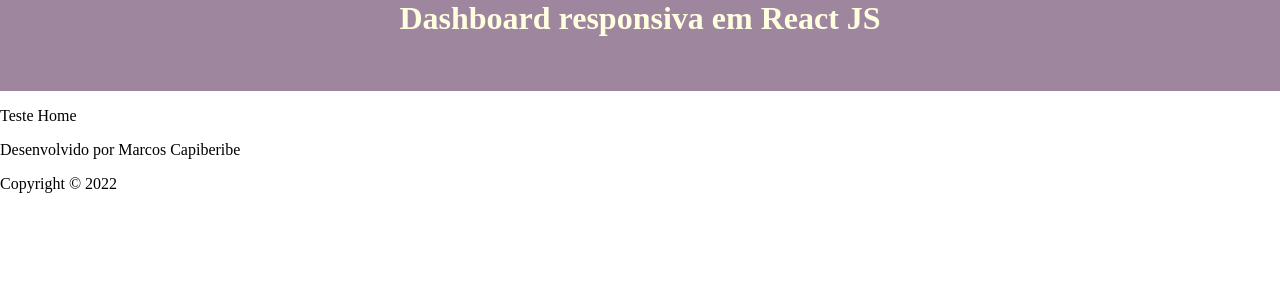
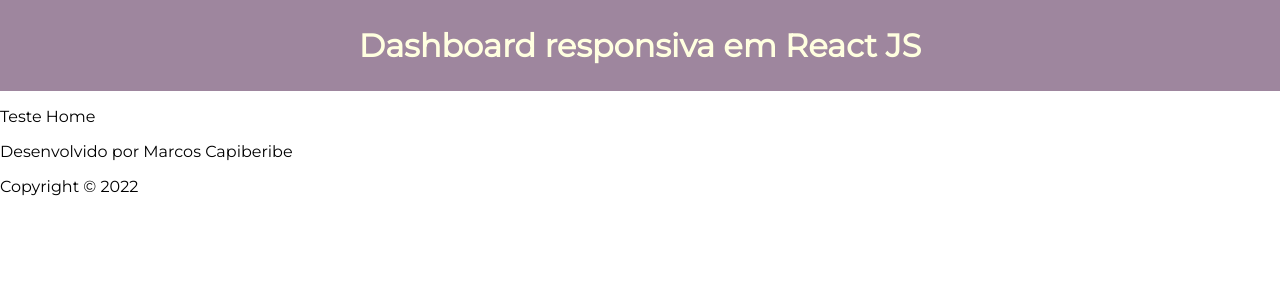
Before and after one commit to marcoscapiberibe/dashboard-responsiva, a React (Create React App) app: page / in a window 1280 px wide. Shown: the top 300 px of the page. Built offline with nearby package versions, Linux system fonts and the light colour scheme.

Commit message:
Alterações de estilização no Header.css e index.css
Alterações de estilização no Header.css e index.css

```diff
--- a/src/components/Header/Header.css
+++ b/src/components/Header/Header.css
@@ -1,4 +1,8 @@
 .header {
+    display: flex;
+    flex-direction: row;
+    justify-content: center;
+    align-items: center;
     text-align: center;
     color: lightyellow;
     width: 100%;
--- a/src/index.css
+++ b/src/index.css
@@ -1,3 +1,9 @@
+@import url('https://fonts.googleapis.com/css2?family=Montserrat&display=swap');
+
+* {
+  font-family: 'Montserrat', sans-serif;
+}
+
 body {
   margin: 0;
   padding: 0;
```
